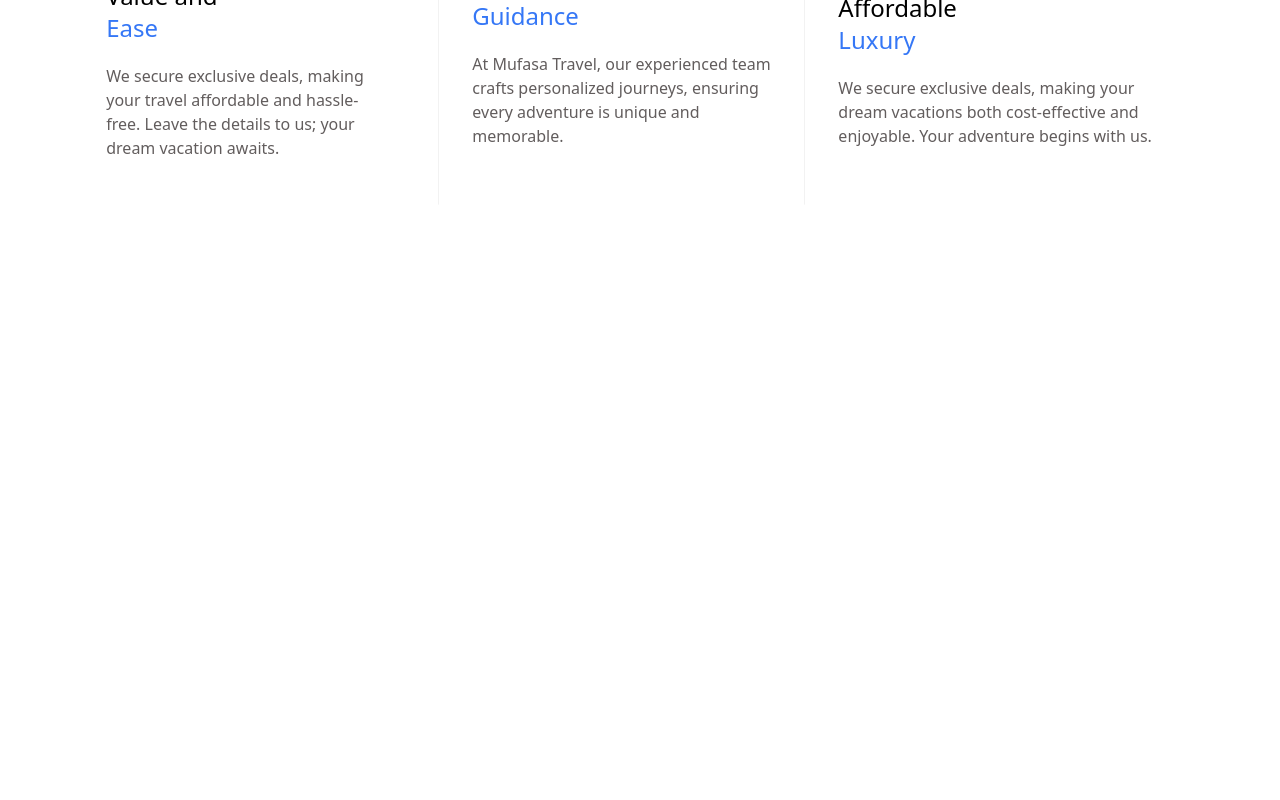
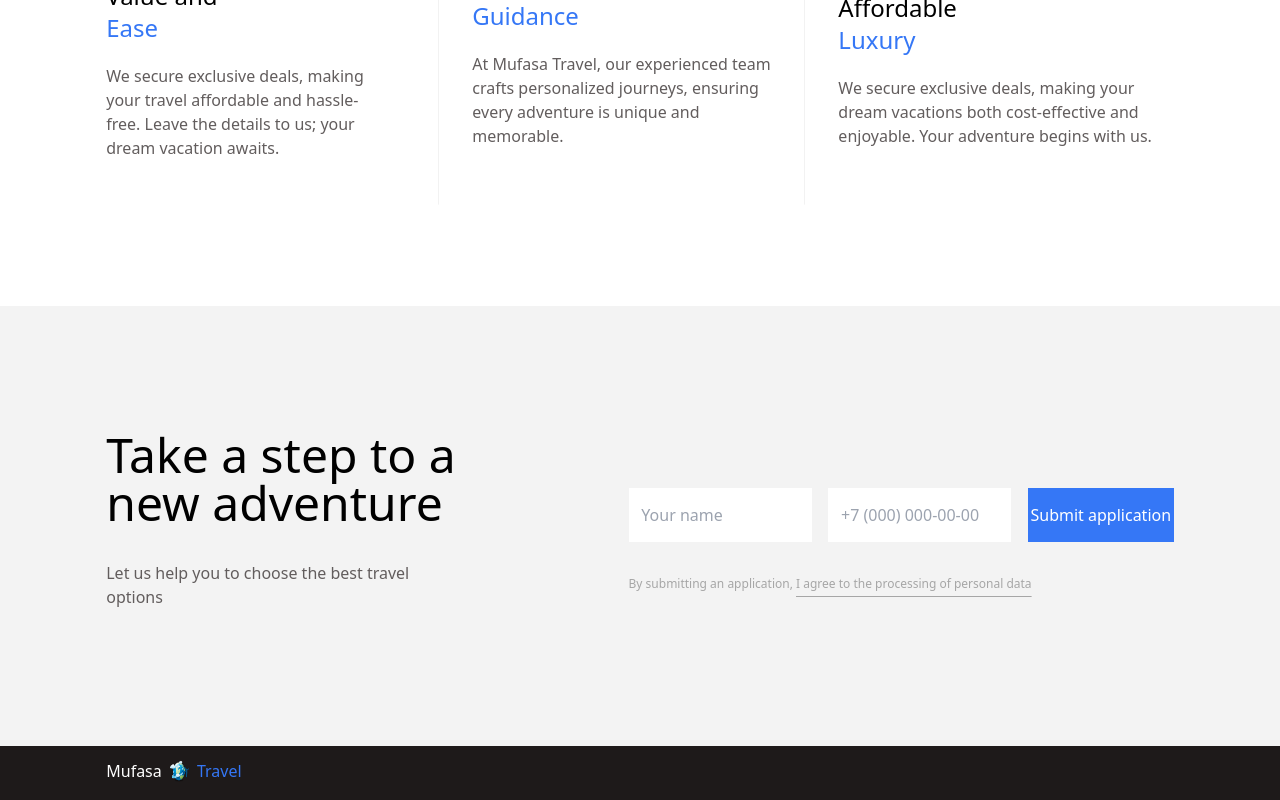
Before and after one commit to mustafagarko/travel-app, a React (Create React App) app: page / in a window 1280 px wide. Shown: the part 1054-1854 px from the top of the page. Before the commit the page ends 1360 px from the top, so only its background shows below. Built offline with nearby package versions, Linux system fonts and the light colour scheme.

Commit message:
Form&Footer

```diff
--- a/src/App.js
+++ b/src/App.js
@@ -4,6 +4,7 @@ import { Route, Routes } from "react-router-dom";
 import AboutUs from "./Pages/AboutsUs/AboutUs";
 import ContactUs from "./Pages/ContactUs/ContactUs";
 import Destinations from "./Pages/Destinations/Destinations";
+import Footer from "./Components/Footer";
 function App() {
   return (
     <>
@@ -14,6 +15,7 @@ function App() {
         <Route path="/contact" element={<ContactUs />}></Route>
         <Route path="/destinations" element={<Destinations />}></Route>
       </Routes>
+      <Footer />
     </>
   );
 }
--- /dev/null
+++ b/src/Components/Footer.jsx
@@ -0,0 +1,17 @@
+import logo from "../Pictures/logo.png";
+
+const Footer = () => {
+  return (
+    <footer class="w-screen md:h-[6.7vh] h-[9.7vh] bg-[#1E1A1A]">
+      <div class="md:pl-[8.3vw] md:py-[1.6vh] px-[24vw] py-[2.4vh]">
+        <p class="text-white w-fit flex gap-2 md:text-base text-2xl font-Ubuntu">
+          Mufasa
+          <img src={logo} class="md:w-[1.5vw]" />
+          <span class="w-fit text-[#3577F6]">Travel</span>
+        </p>
+      </div>
+    </footer>
+  );
+};
+
+export default Footer;
--- a/src/Pages/Homepage/HomepageFormSection.jsx
+++ b/src/Pages/Homepage/HomepageFormSection.jsx
@@ -1,3 +1,48 @@
 export default function HomepageFormSection() {
-  return <></>;
+  return (
+    <section class="bg-[#F3F3F3] w-screen md:h-[55vh] h-[91vh] md:px-[8.3vw] md:py-[15.6vh] py-[11.2vh] px-[4vw]">
+      <div class="flex md:flex-row justify-between flex-col md:gap-0 gap-[4.5vh]">
+        <div class="flex flex-col md:gap-[4.3vh] gap-[3.7vh]  md:w-[32vw] md:h-[23.7vh] h-[25.5vh]">
+          <p class="md:text-5xl text-4xl">
+            Take a step to a <br /> new adventure
+          </p>
+          <p class="text-[#625D5D] md:pr-[10vh] md:text-base text-xl font-thin leading-6">
+            Let us help you to choose the best travel options
+          </p>
+        </div>
+        <div class="flex flex-col md:gap-[4.3vh] gap-[3.7vh]">
+          <form class="flex md:flex-row md:gap-[1.3vw] md:mt-[7.2vh] flex-col gap-[2.2vh]">
+            <input
+              id="name"
+              placeholder="Your name"
+              type="text"
+              class="md:w-[14.3vw] md:h-[6.7vh] md:p-[1vw] cursor-pointer h-[9.7vh] p-[3vh]"
+            />
+            <input
+              id="phone"
+              placeholder="+7 (000) 000-00-00"
+              type="tel"
+              pattern="[0-9]*"
+              minlength="9"
+              maxlength="12"
+              required
+              class="md:w-[14.3vw] md:h-[6.7vh] md:p-[1vw] cursor-pointer h-[9.7vh] p-[3vh]"
+            />
+            <button
+              class="md:w-[11.4vw] md:h-[6.7vh] bg-[#3577F6] hover:bg-[#0E3771] text-white h-[9.7vh] active:scale-95"
+              id="btn-submit"
+            >
+              Submit application
+            </button>
+          </form>
+          <p class="md:text-xs md:px-0 text-[#A6A6A6] md:text-start text-center text-base px-[5vh] font-thin">
+            By submitting an application,&nbsp;
+            <span class="underline underline-offset-8 cursor-pointer">
+              I agree to the processing of personal data
+            </span>
+          </p>
+        </div>
+      </div>
+    </section>
+  );
 }
--- a/src/Pages/Homepage/HomepageInfoSection.jsx
+++ b/src/Pages/Homepage/HomepageInfoSection.jsx
@@ -1,4 +1,3 @@
-import logo from "../../Pictures/logo.png";
 import valuePic from "../../Pictures/value.png";
 import luxuryPic from "../../Pictures/luxury.png";
 import guidancePic from "../../Pictures/guidance.png";
@@ -14,7 +13,6 @@ export default function HomepageInfoSection() {
               Value and <br />
               <span class="text-[#3577F6] w-full text-2xl">Ease</span>
             </p>
-
             <p class="w-full text-[#625D5D] md:pr-[4vw] font-thin">
               We secure exclusive deals, making your travel affordable and
               hassle-free. Leave the details to us; your dream vacation awaits.
@@ -38,7 +36,6 @@ export default function HomepageInfoSection() {
           <div class="w-px md:visible invisible bg-[#F2F2F2] h-[44.3vh] -translate-y-[7.3vh]"></div>
         </div>
         <div class="h-px w-full bg-[#F2F2F2] md:hidden"></div>
-
         <div class="flex flex-col gap-[2.5vh] md:w-[26vw] w-[91.5vw] h-[30vh]">
           <img src={luxuryPic} class="md:w-[4vw] w-[13.3vw] h-[8vh]" />
           <p class="w-full text-2xl">
```
